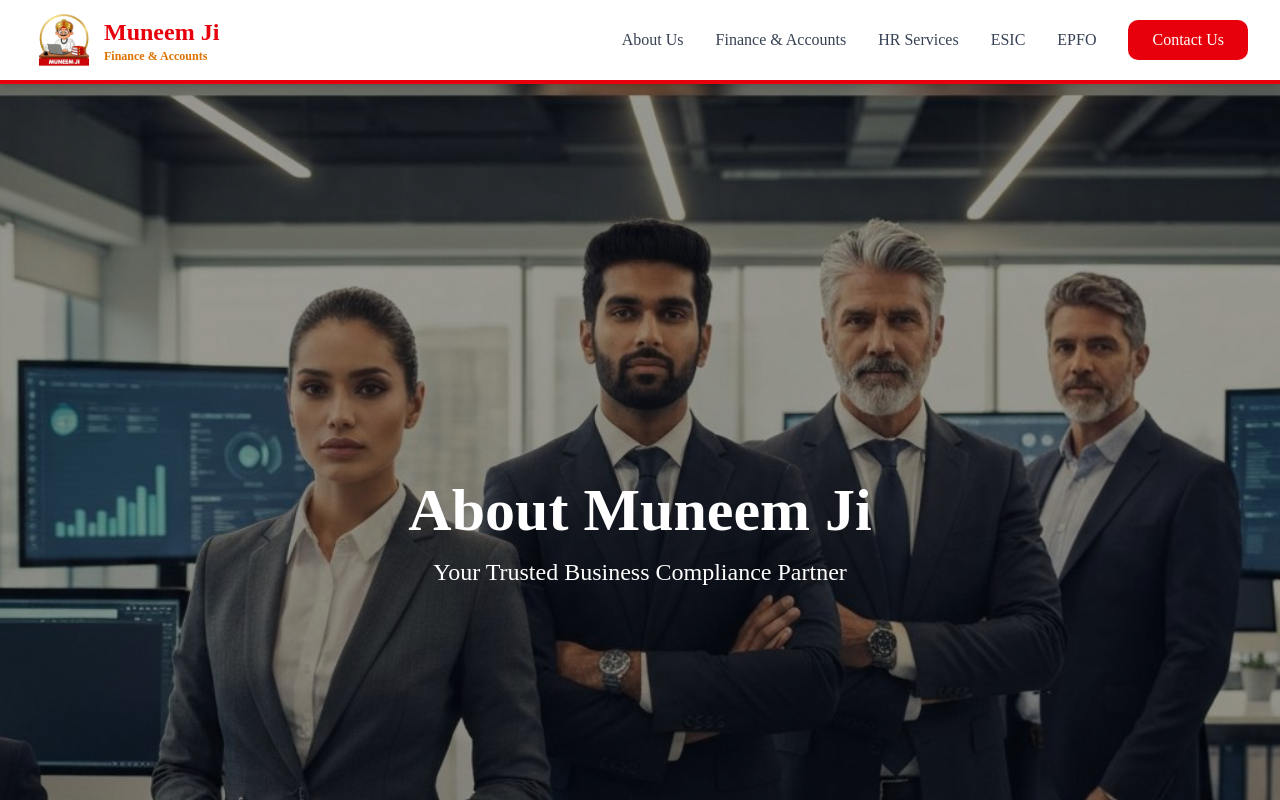
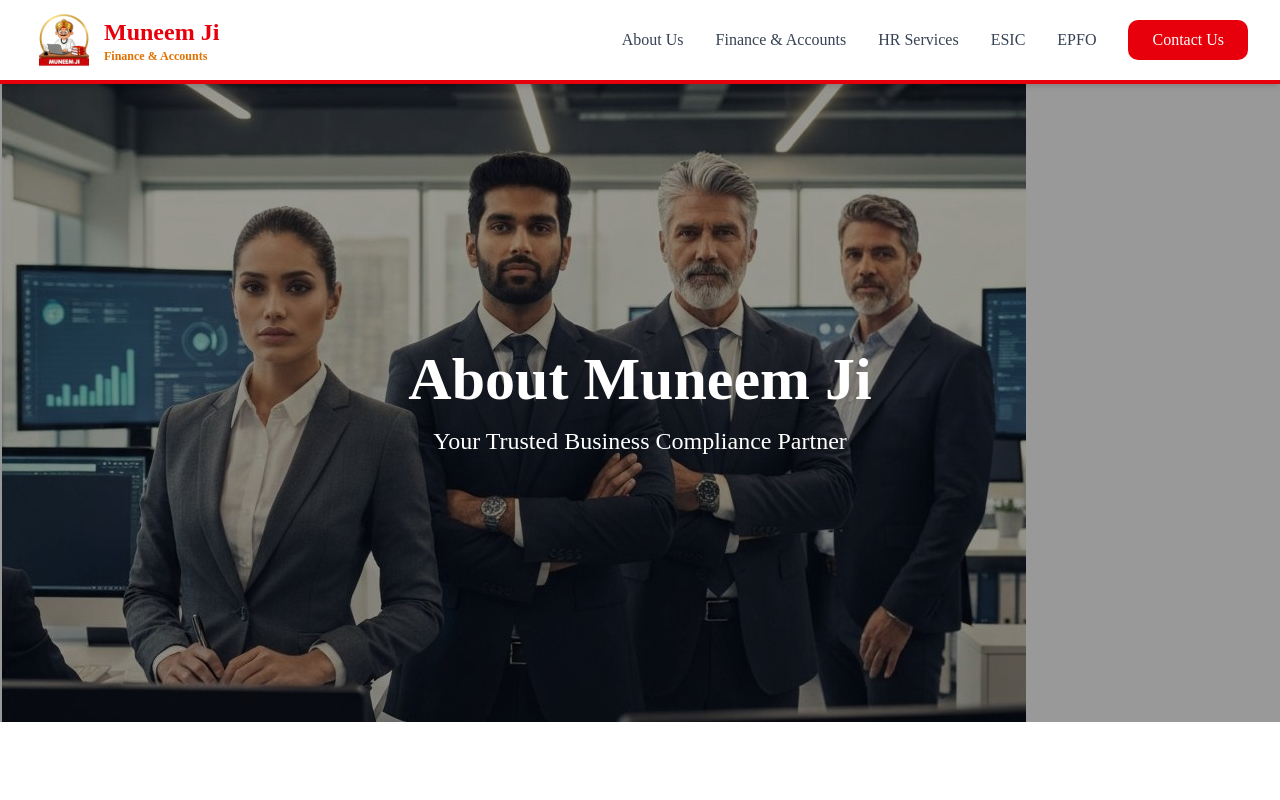
Before and after one commit to MohitPrajapati123/Muneem-ji, a React (Vite) app: page /about in a window 1280 px wide. Shown: the top 800 px of the page. Built offline with nearby package versions, Linux system fonts and the light colour scheme.

Commit message:
Initial commit

```diff
--- a/src/pages/About.tsx
+++ b/src/pages/About.tsx
@@ -16,11 +16,11 @@ export default function AboutPage() {
       <Header />
 
       {/* Hero Section */}
-      <section className="relative h-0 md:h-[900px] w-full overflow-hidden">
+      <section className="relative w-full">
         <img
           src={about}
           alt="About Muneem Ji"
-          className="w-full h-full object-cover"
+          className="inset-0 object-cover"
         />
 
         <div className="absolute inset-0 bg-black/40 flex items-center justify-center">
```
Also changed, not shown: src/assets/about-us-hero-business-team.jpg.
